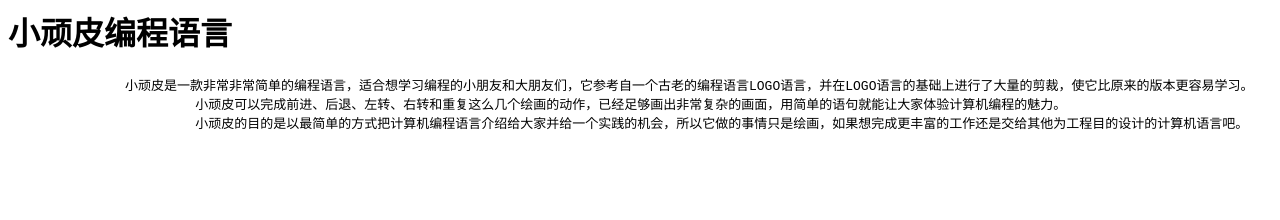
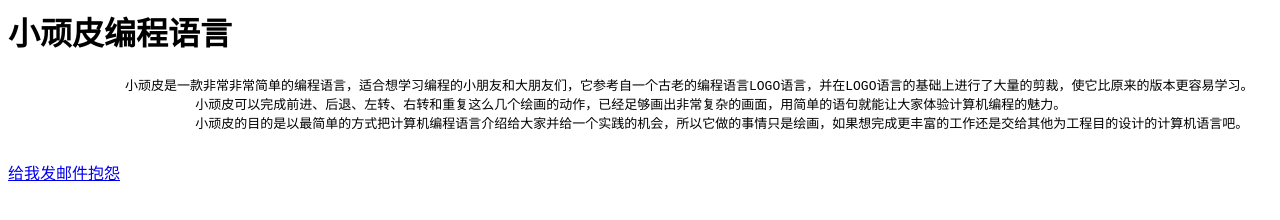
Before and after one commit to kjflyback/kjflyback.github.io, a plain HTML site: page naughty.html in a window 1280 px wide. Drawn offline with Linux system fonts and the light colour scheme.

Commit message:
Update naughty.html

```diff
--- a/naughty.html
+++ b/naughty.html
@@ -6,5 +6,6 @@
 			小顽皮可以完成前进、后退、左转、右转和重复这么几个绘画的动作，已经足够画出非常复杂的画面，用简单的语句就能让大家体验计算机编程的魅力。
 			小顽皮的目的是以最简单的方式把计算机编程语言介绍给大家并给一个实践的机会，所以它做的事情只是绘画，如果想完成更丰富的工作还是交给其他为工程目的设计的计算机语言吧。
     </pre>
+	  <a href="mailto:fly-back@163.com">给我发邮件抱怨</a>
   </body>
 </html>
```
